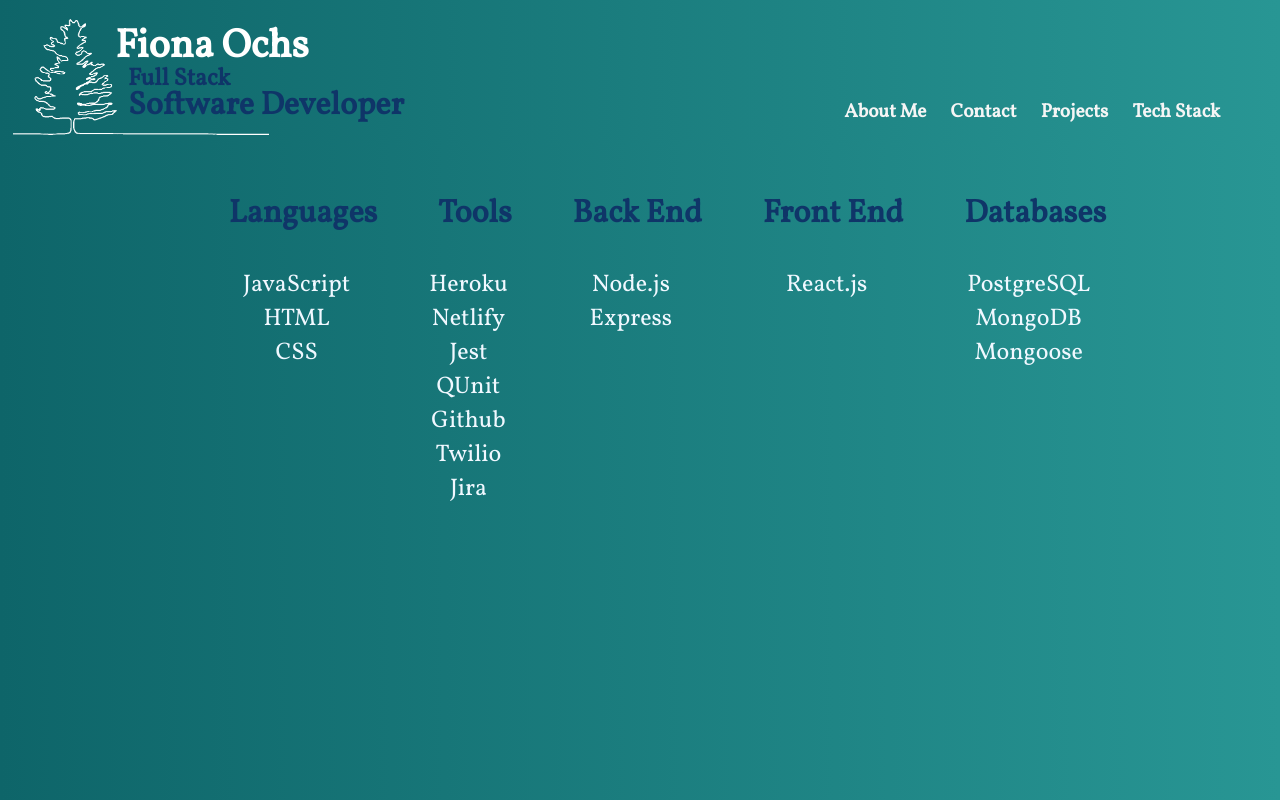
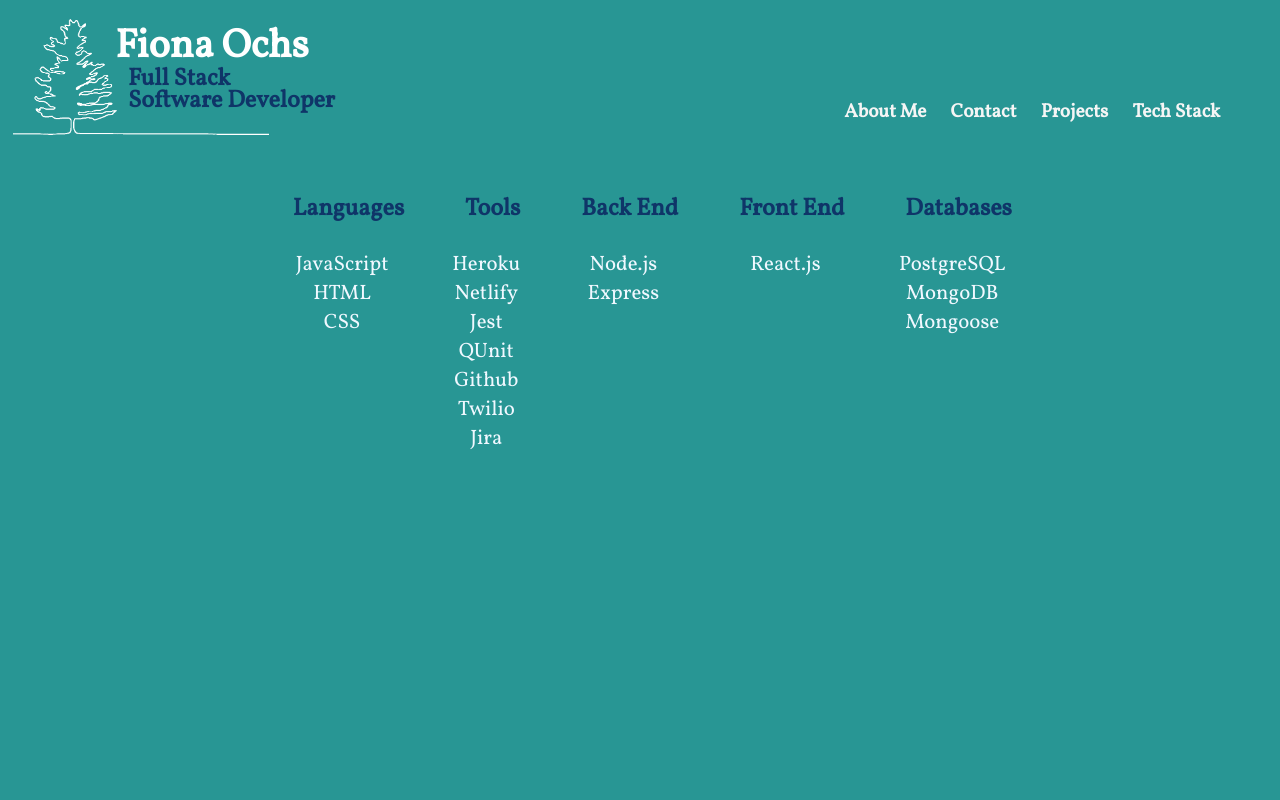
Before and after one commit to fionaochs/Portfolio, a React (Create React App) app: page /techstack in a window 1280 px wide. Built offline with nearby package versions, Linux system fonts and the light colour scheme.

Commit message:
body color solid

```diff
--- a/src/Home/Styles.css
+++ b/src/Home/Styles.css
@@ -2,14 +2,14 @@
 body {
   box-sizing: border-box;
   /* background: linear-gradient(to right, rgba(14, 101, 105, 0.336), rgba(40, 150, 148, 0.336)); */
-  background: linear-gradient(to right, rgb(14, 101, 105), rgb(40, 150, 148));
-
+  /* background: linear-gradient(to right, rgb(14, 101, 105), rgb(40, 150, 148)); */
+  background: rgb(40, 150, 148);
   /* background-color: aliceblue; */
   font-family: 'Vollkorn', serif;
 }
 #header {
-  /* background-color: rgb(74, 145, 226); */
-  background: linear-gradient(to right, rgb(14, 101, 105), rgb(40, 150, 148));
+  background: rgb(40, 150, 148);
+  /* background: linear-gradient(to right, rgb(14, 101, 105), rgb(40, 150, 148)); */
   position: fixed;
   height: 18vh;
   display: flex;
--- a/src/TechStack/TechStack.css
+++ b/src/TechStack/TechStack.css
@@ -1,14 +1,8 @@
-/* #techTitle {
-  background: linear-gradient(to right, rgba(11, 70, 62, 0.644), rgba(44, 165, 163, 0.651));
-  width: 100vw;
-  padding: .1em 0 .1em 0;
-  margin-left: 5vw;
-} */
 .techDiv {
   display: flex;
   flex-direction: row;
   margin-top: 25vh;
-  margin-left: 15vw;
+  margin-left: 20vw;
 }
 ul{
   display: flex;
@@ -20,19 +14,17 @@ ul{
 li {
   font-family: 'Vollkorn', sans-serif;
   list-style: none;
-  font-size: 1.5em;
+  font-size: 1.3em;
   color: aliceblue;
-}
-#stack {
-  font-family: 'Vollkorn', sans-serif;
-  color: #0f3568;
-  font-size: 2.5em;
-
+  display: flex;
+  flex-direction: column;
+  justify-content: center;
+  align-items: center;
 }
 h3 {
   font-family: 'Vollkorn', sans-serif;
   color: #0f3568;
-  font-size: 2em;
+  font-size: 1.5em;
   display: flex;
   flex-direction: column;
   align-items: flex-start;
@@ -42,8 +34,17 @@ h3 {
   li {
     font-size: 3vw;
   }
-  #stack {
-    font-size: 1rem;
+  h3 {
+    font-size: 3vw;
+  }
+  ul {
+    width: 5vw;
+  }
+}
+
+@media only screen and (max-width: 320px) {
+  li {
+    font-size: 3vw;
   }
   h3 {
     font-size: 3vw;
@@ -51,26 +52,4 @@ h3 {
   ul {
     width: 5vw;
   }
-
-  #techTitle {
-    width: 200vw;
-  }
 }
-
-@media only screen and (max-width: 320px) {
-  li {
-    font-size: 3vw;
-  }
-  #stack {
-    font-size: 5vw;
-  }
-  h3 {
-    font-size: 3vw;
-  }
-  ul {
-    width: 5vw;
-  }
-  #techTitle {
-    width: 200vw;
-  }
-}
```
